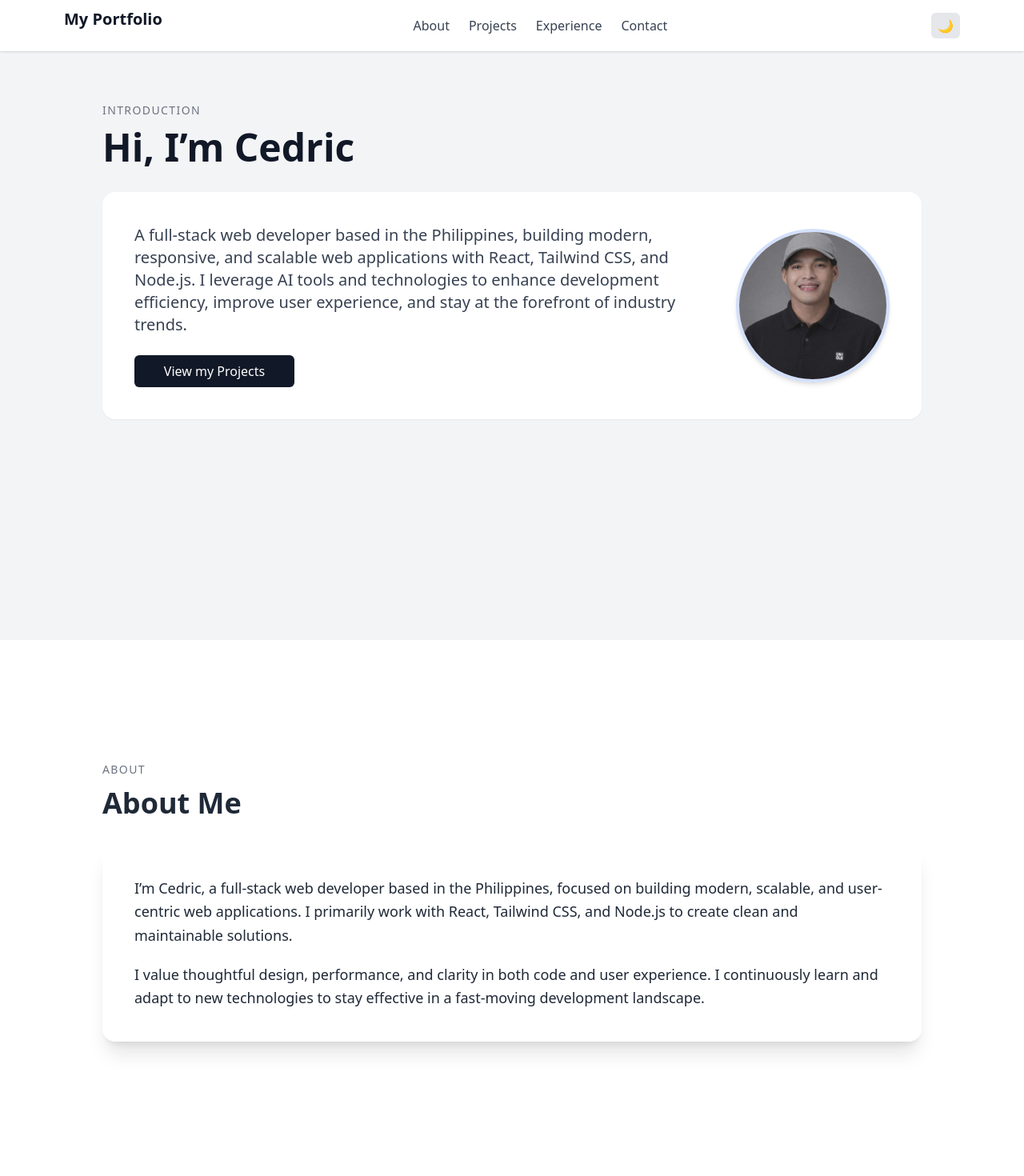
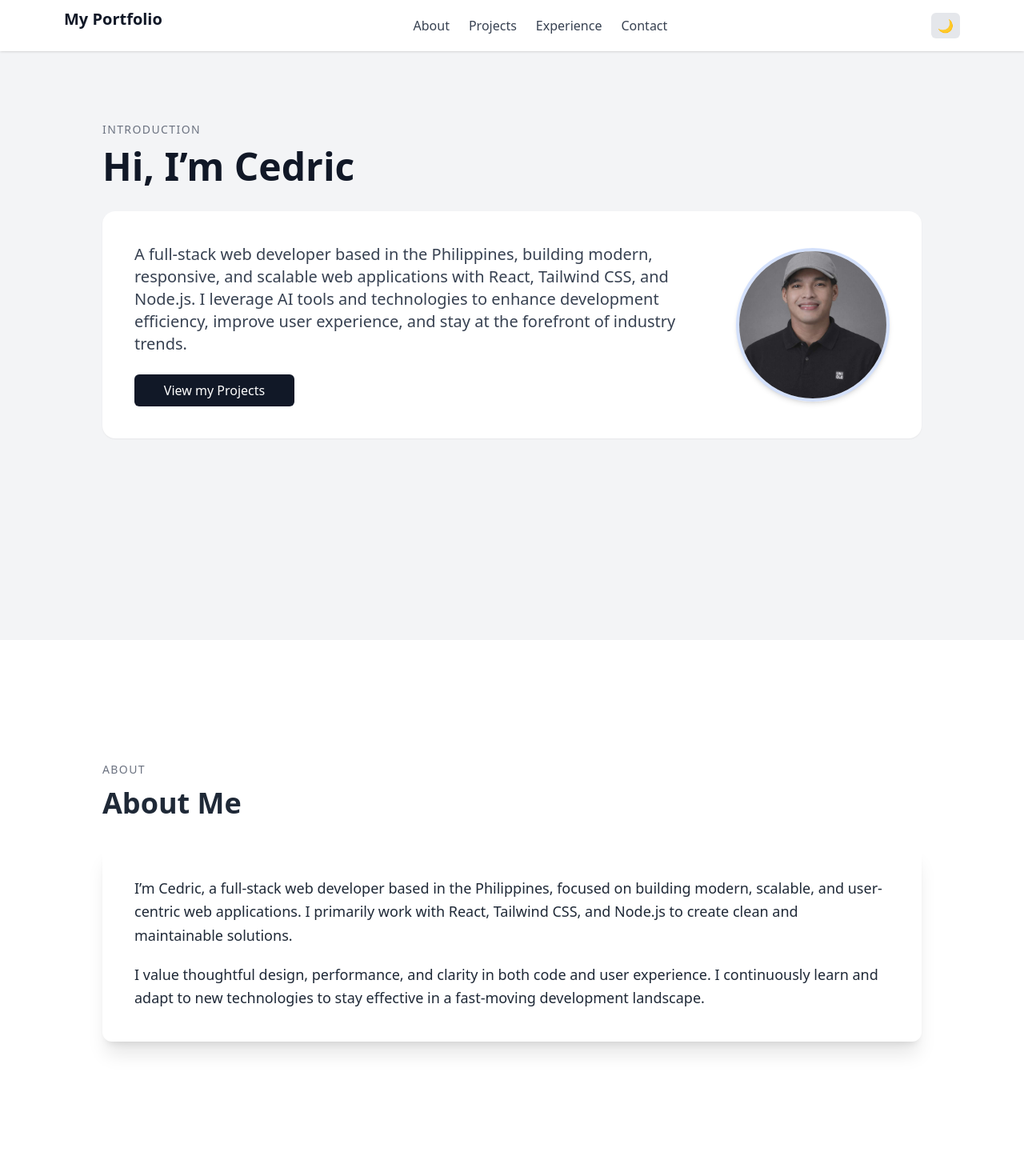
Before and after one commit to Cedric-81495/Projects, a React (Vite) app in the folder my-portfolio/: page / in a window 1280 px wide. Shown: the top 1470 px of the page at 80% size. Built offline with nearby package versions, Linux system fonts and the light colour scheme.

Commit message:
Updated components

```diff
--- a/my-portfolio/src/components/About.jsx
+++ b/my-portfolio/src/components/About.jsx
@@ -17,7 +17,7 @@ export default function About() {
         </h2>
 
         {/* Content card */}
-        <div className="bg-gray-190 dark:bg-gray-800 rounded-2xl p-6 md:p-10 shadow-xl">
+        <div className="bg-gray-190 dark:bg-gray-800 rounded-xl p-6 md:p-10 shadow-xl">
           <p className="text-lg leading-relaxed">
             I’m Cedric, a full-stack web developer based in the Philippines,
             focused on building modern, scalable, and user-centric web
--- a/my-portfolio/src/components/Hero.jsx
+++ b/my-portfolio/src/components/Hero.jsx
@@ -5,7 +5,7 @@ export default function Hero() {
   return (
     <section
       id="hero"
-      className="min-h-screen bg-gray-100 dark:bg-gray-950 text-gray-900 dark:text-white px-6 transition-colors duration-500"
+      className="min-h-screen bg-gray-100 dark:bg-gray-950 text-gray-900 dark:text-white px-6 transition-colors duration-500 p-6"
     >
       <div className="max-w-5xl mx-auto pt-24 md:pt-32">
         {/* Section label */}
```
